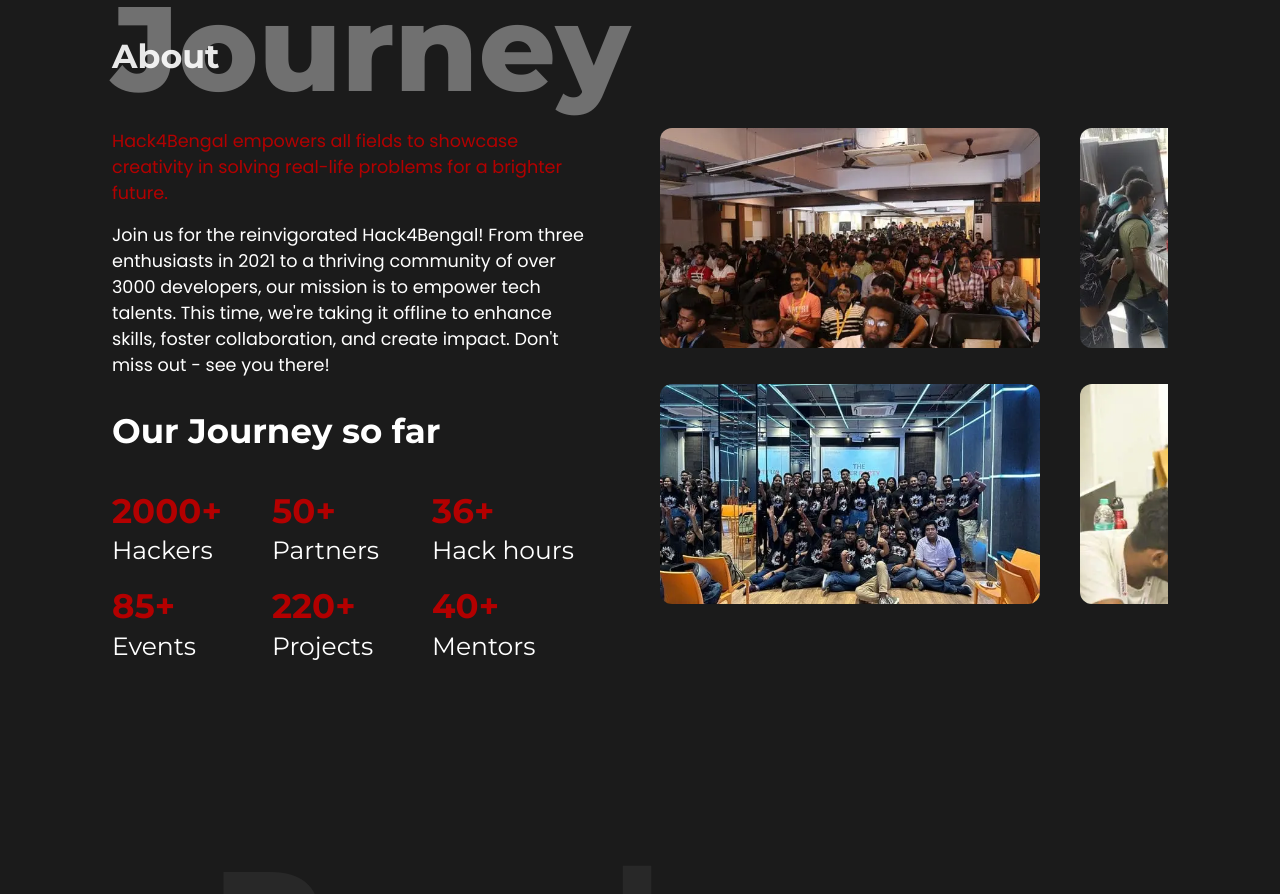
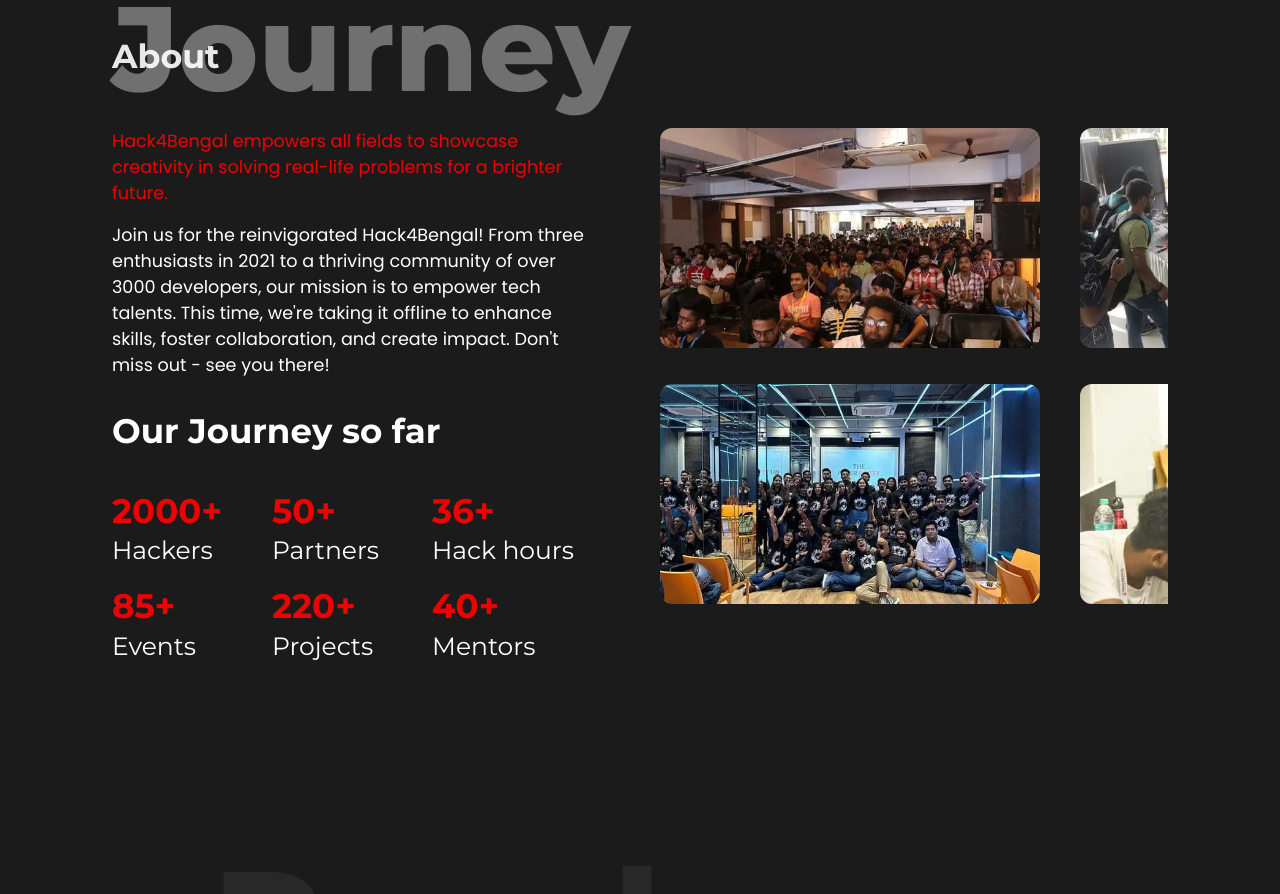
Before and after one commit to hack4bengal/s3, a React (Vite) app: page / in a window 1280 px wide. Shown: the part 960-1854 px from the top of the page. Built offline with nearby package versions, Linux system fonts and the light colour scheme.

Commit message:
text color updated

```diff
--- a/src/components/private/about/About.scss
+++ b/src/components/private/about/About.scss
@@ -72,7 +72,7 @@
         font-family: var(--body-font);
 
         &:nth-of-type(1) {
-          color: var(--h4bred);
+          color: rgba(240, 0, 0);
           margin-bottom: 1rem;
         }
       }
@@ -119,7 +119,7 @@
             font-size: 34px;
             font-weight: 700;
             font-family: var(--heading-font);
-            color: var(--h4bred);
+            color: rgba(240, 0, 0);
           }
 
           span {
```
